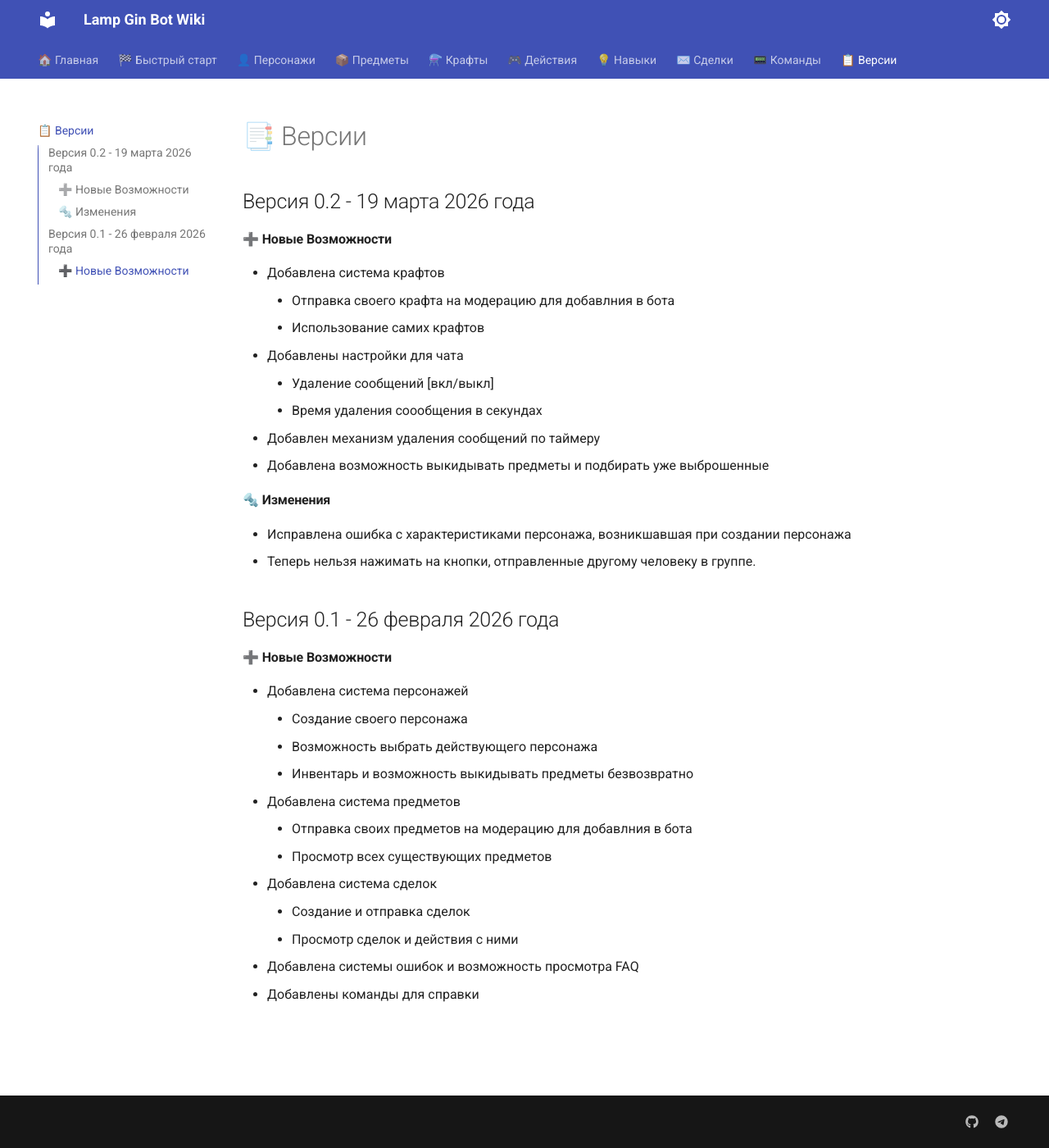
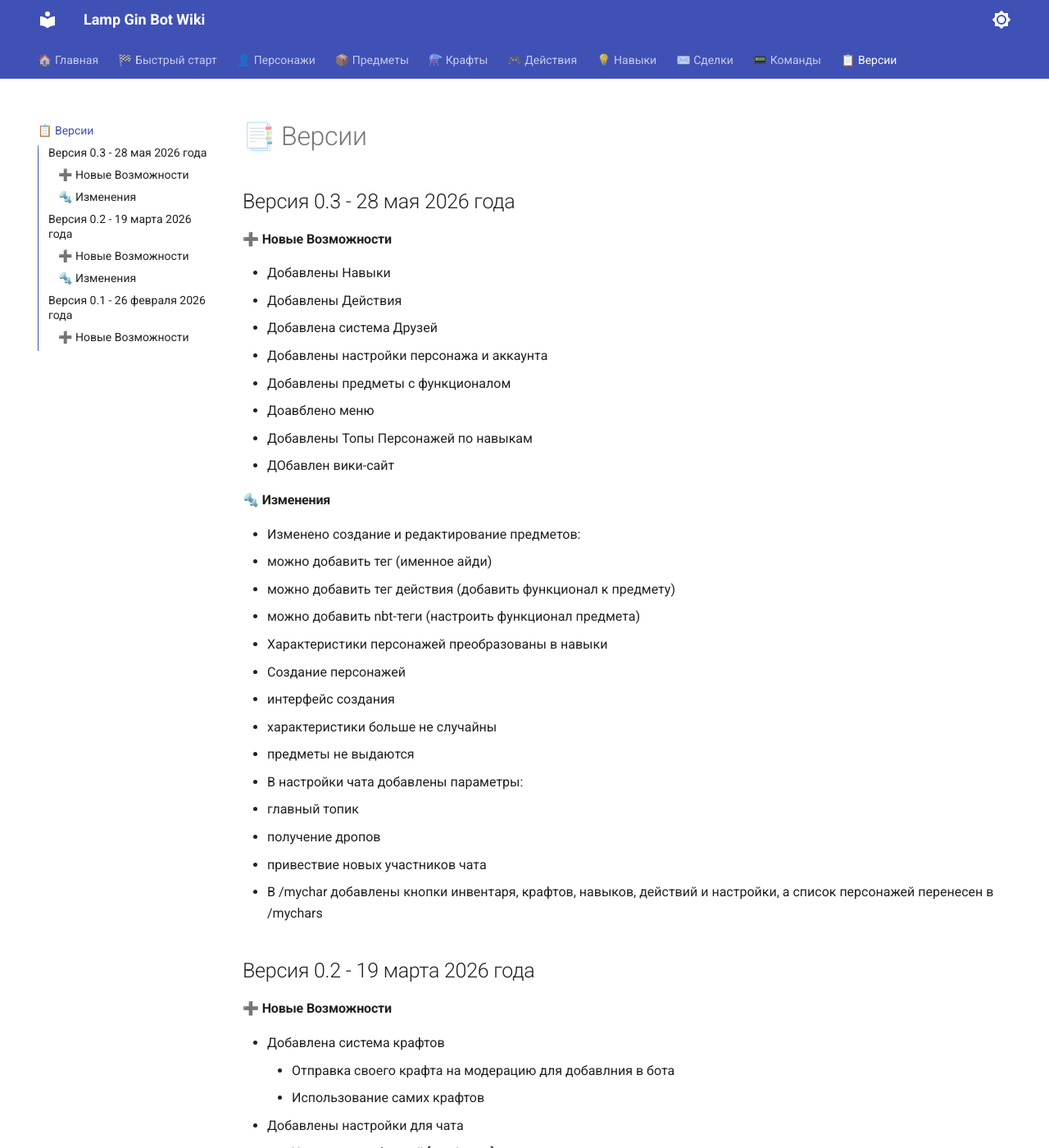
Before and after one commit to MrBlackov/Lamp-Gin-Bot, an MkDocs documentation site: the page built from sourse/version.md, in a window 1280 px wide and 1400 px high. Shown: the whole window at 82% size. Built offline with MkDocs 1.6.1 and Material for MkDocs 9.7.7, drawn with Linux system fonts in a browser that asks for light colours.

Commit message:
небольшие изменения

```diff
--- a/sourse/version.md
+++ b/sourse/version.md
@@ -1,4 +1,34 @@
 # 📑 Версии
+
+## Версия 0.3 - 28 мая 2026 года
+
+#### ➕ Новые Возможности
+
+ - Добавлены Навыки
+ - Добавлены Действия
+ - Добавлена система Друзей
+ - Добавлены настройки персонажа и аккаунта
+ - Добавлены предметы с функционалом
+ - Доавблено меню
+ - Добавлены Топы Персонажей по навыкам
+ - ДОбавлен вики-сайт
+
+#### 🔩 Изменения
+
+ - Изменено создание и редактирование предметов:
+   - можно добавить тег (именное айди)
+   - можно добавить тег действия (добавить функционал к предмету)
+   - можно добавить nbt-теги (настроить функционал предмета)
+ - Характеристики персонажей преобразованы в навыки
+ - Создание персонажей
+   - интерфейс создания
+   - характеристики больше не случайны
+   - предметы не выдаются
+ - В настройки чата добавлены параметры:
+   - главный топик
+   - получение дропов
+   - привествие новых участников чата
+- В /mychar добавлены кнопки инвентаря, крафтов, навыков, действий и настройки, а список персонажей перенесен в /mychars
 
 ## Версия 0.2 - 19 марта 2026 года
 
@@ -11,7 +41,7 @@
     - Удаление сообщений [вкл/выкл]
     - Время удаления соообщения в секундах
  - Добавлен механизм удаления сообщений по таймеру
- - Добавлена возможность выкидывать предметы и         подбирать уже выброшенные
+ - Добавлена возможность выкидывать предметы и подбирать уже выброшенные
 
 #### 🔩 Изменения
 
```
Also changed, not shown: 2 other files.
